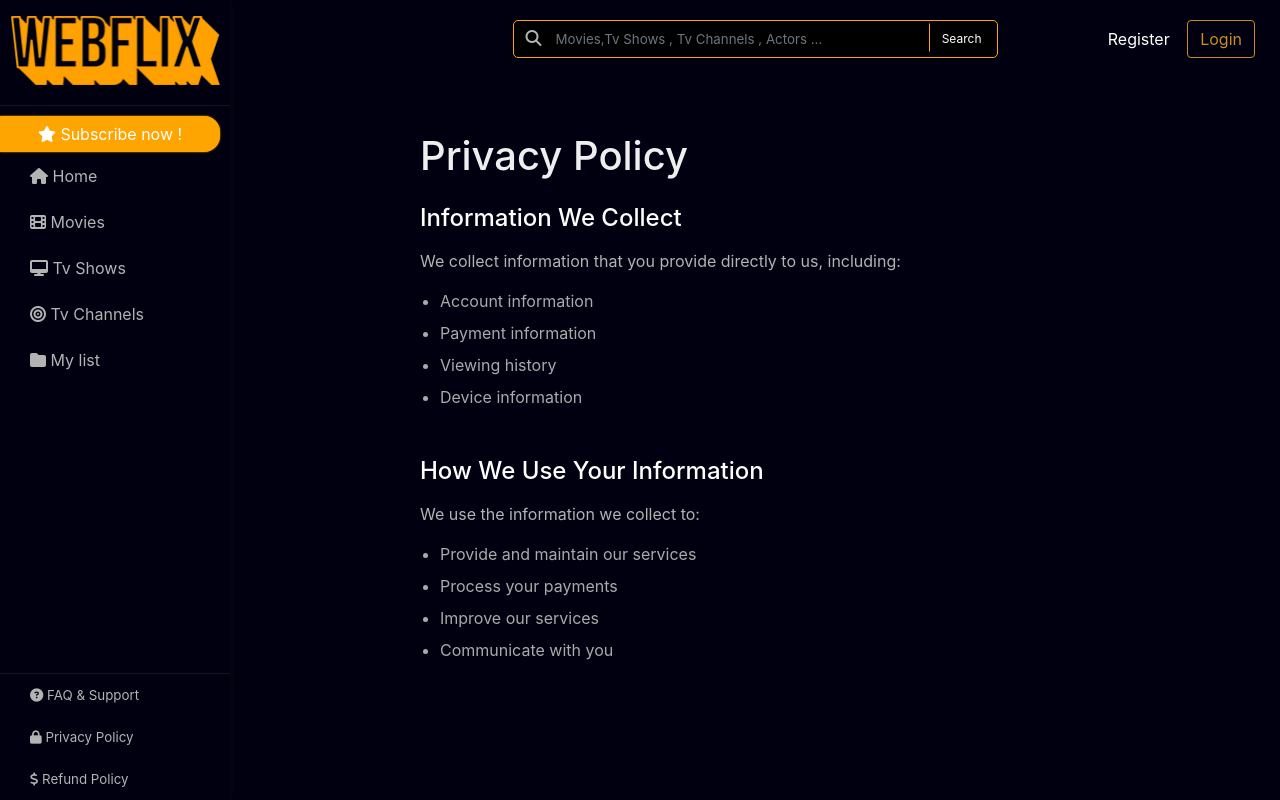
After one commit to manjurulhoque/django-webflix, a Django app: page /privacy-policy/ in a window 1280 px wide. The commit adds this page. Run offline with Django 3.2, Linux system fonts and the light colour scheme; some libraries are stand-ins or nearby versions.

Commit message:
chore: add FAQ, Privacy Policy, and Refund Policy pages

```diff
--- a/core/urls.py
+++ b/core/urls.py
@@ -1,14 +1,11 @@
 from django.urls import path
+from . import views
 
-from .views import home
-
-app_name = "core"
+app_name = 'core'
 
 urlpatterns = [
-    path('', home, name="home"),
-    # path('subscriptions', MembershipView.as_view(), name="subscriptions"),
-    # path('payment', StripePaymentView.as_view(), name="stripe-payment"),
-    # path('submit-payment-method', submit_payment_method, name="submit-payment-method"),
-    # path('submit-card', submit_card_info, name="submit-card"),
-    # path('update-transactions/<subscription_id>/', update_transaction_records, name='update-transactions'),
+    path('', views.home, name='home'),
+    path('faq/', views.faq, name='faq'),
+    path('privacy-policy/', views.privacy_policy, name='privacy_policy'),
+    path('refund-policy/', views.refund_policy, name='refund_policy'),
 ]
--- a/core/views.py
+++ b/core/views.py
@@ -13,3 +13,12 @@ def home(request):
         'sort': request.GET.get('sort', 'newest')
     }
     return render(request, "index.html", context)
+
+def faq(request):
+    return render(request, "pages/faq.html")
+
+def privacy_policy(request):
+    return render(request, "pages/privacy_policy.html")
+
+def refund_policy(request):
+    return render(request, "pages/refund_policy.html")
--- a/templates/base.html
+++ b/templates/base.html
@@ -66,17 +66,17 @@
             <nav class="navbar bg-light left-navbar bottom-navbar">
                 <ul class="navbar-nav">
                     <li class="nav-item">
-                        <a class="nav-link" href="">
+                        <a class="nav-link" href="{% url 'core:faq' %}">
                             <i class="fas fa-question-circle"></i> FAQ & Support
                         </a>
                     </li>
                     <li class="nav-item">
-                        <a class="nav-link" href="#">
+                        <a class="nav-link" href="{% url 'core:privacy_policy' %}">
                             <i class="fas fa-lock"></i> Privacy Policy
                         </a>
                     </li>
                     <li class="nav-item">
-                        <a class="nav-link" href="#">
+                        <a class="nav-link" href="{% url 'core:refund_policy' %}">
                             <i class="fas fa-dollar-sign"></i> Refund Policy
                         </a>
                     </li>
--- /dev/null
+++ b/templates/pages/privacy_policy.html
@@ -0,0 +1,59 @@
+{% extends 'base.html' %}
+{% load static %}
+
+{% block content %}
+<div class="container py-5">
+    <div class="row">
+        <div class="col-lg-8 mx-auto">
+            <h1 class="mb-4">Privacy Policy</h1>
+
+            <div class="policy-content">
+                <section class="mb-5">
+                    <h2>Information We Collect</h2>
+                    <p>We collect information that you provide directly to us, including:</p>
+                    <ul>
+                        <li>Account information</li>
+                        <li>Payment information</li>
+                        <li>Viewing history</li>
+                        <li>Device information</li>
+                    </ul>
+                </section>
+
+                <section class="mb-5">
+                    <h2>How We Use Your Information</h2>
+                    <p>We use the information we collect to:</p>
+                    <ul>
+                        <li>Provide and maintain our services</li>
+                        <li>Process your payments</li>
+                        <li>Improve our services</li>
+                        <li>Communicate with you</li>
+                    </ul>
+                </section>
+
+                <!-- More sections... -->
+            </div>
+        </div>
+    </div>
+</div>
+
+<style>
+.policy-content {
+    color: #aaa;
+}
+
+.policy-content h2 {
+    color: #fff;
+    font-size: 1.5rem;
+    margin-bottom: 1rem;
+}
+
+.policy-content ul {
+    list-style-type: disc;
+    padding-left: 20px;
+}
+
+.policy-content li {
+    margin-bottom: 0.5rem;
+}
+</style>
+{% endblock %}
```
Also changed, not shown: templates/pages/faq.html (added, +81 -0 lines), templates/pages/refund_policy.html (added, +57 -0 lines).
